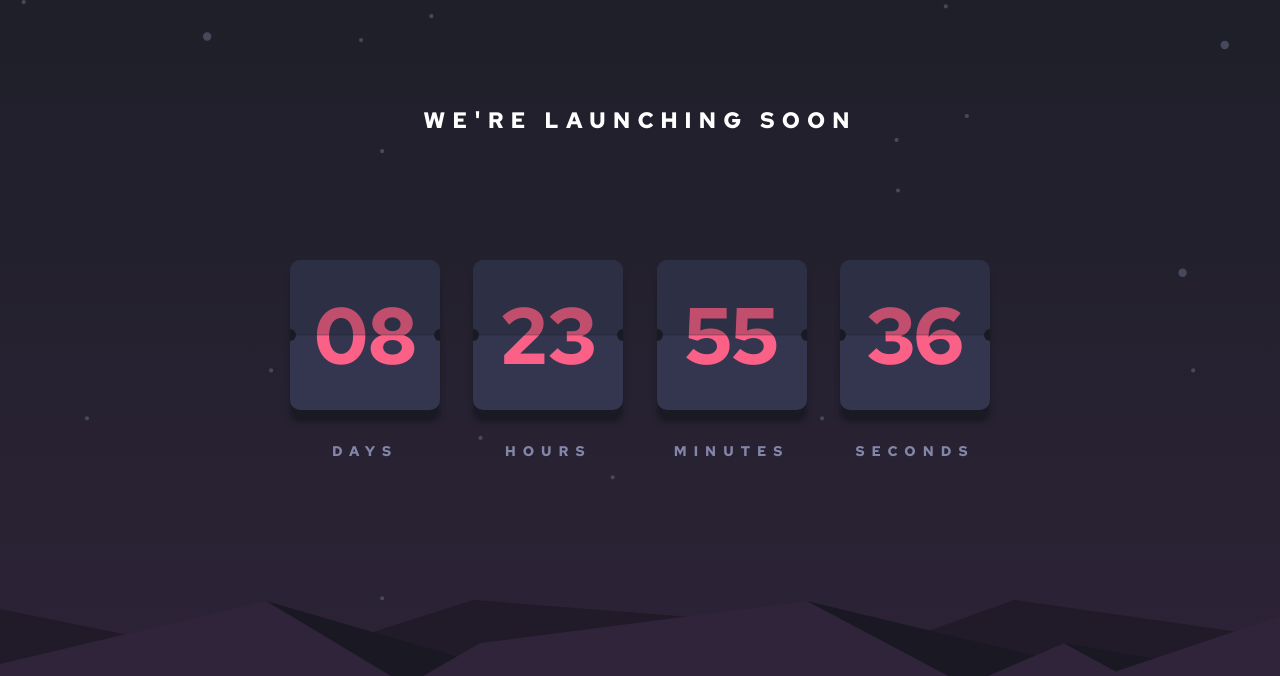
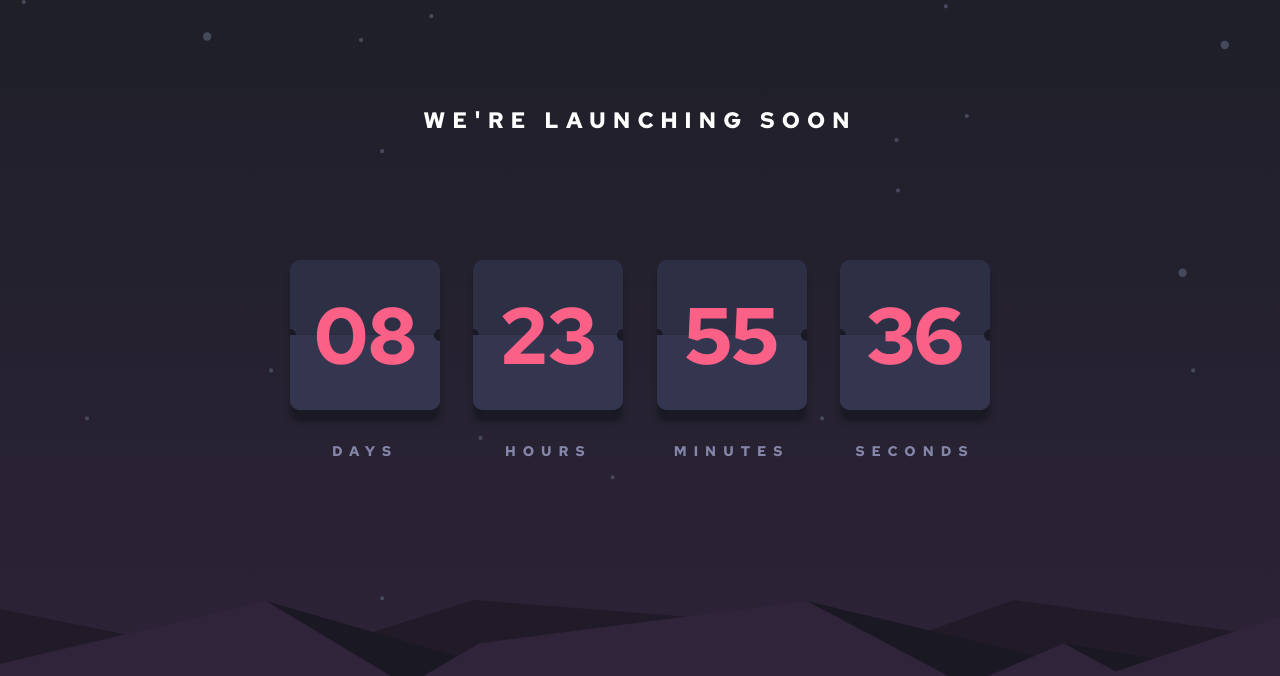
Before and after one commit to nicenicegame/launch-countdown-timer, a plain HTML site: page index.html in a window 1280 px wide. Shown: the top 676 px of the page. Drawn offline with Linux system fonts and the light colour scheme.

Commit message:
Fixed bug

```diff
--- a/app.js
+++ b/app.js
@@ -1,4 +1,5 @@
 const times = document.querySelectorAll('.time')
+const bottomCard = document.querySelectorAll('.bottom')
 
 let currentTime = 777341
 
@@ -10,13 +11,17 @@ function getTime(seconds) {
 
   if (days < 10) {
     days = `0${days}`
-  } else if (hours < 10) {
+  }
+  if (hours < 10) {
     hours = `0${hours}`
-  } else if (minutes < 10) {
+  }
+  if (minutes < 10) {
     minutes = `0${minutes}`
-  } else if (sec < 10) {
+  }
+  if (sec < 10) {
     sec = `0${sec}`
   }
+
   return [days, hours, minutes, sec]
 }
 
@@ -34,5 +39,4 @@ setInterval(() => {
   updateTime()
 }, 1000)
 
-console.log(times)
 getTime(currentTime)
--- a/index.html
+++ b/index.html
@@ -29,7 +29,7 @@
             <div class="top"></div>
             <div class="line"></div>
             <div class="bottom"></div>
-            <span class="time">08</span>
+            <span class="time"></span>
           </div>
           <p>Days</p>
         </div>
@@ -38,7 +38,7 @@
             <div class="top"></div>
             <div class="line"></div>
             <div class="bottom"></div>
-            <span class="time">23</span>
+            <span class="time"></span>
           </div>
           <p>Hours</p>
         </div>
@@ -47,7 +47,7 @@
             <div class="top"></div>
             <div class="line"></div>
             <div class="bottom"></div>
-            <span class="time">55</span>
+            <span class="time"></span>
           </div>
           <p>Minutes</p>
         </div>
@@ -56,7 +56,7 @@
             <div class="top"></div>
             <div class="line"></div>
             <div class="bottom"></div>
-            <span class="time">41</span>
+            <span class="time"></span>
           </div>
           <p>Seconds</p>
         </div>
--- a/scss/style.scss
+++ b/scss/style.scss
@@ -142,12 +142,13 @@ header h1 {
 .bottom {
   bottom: 0;
   left: 0;
-  background: rgba(52, 54, 80, 0);
+  background: rgb(52, 54, 80);
 }
 
 .time {
   font-size: 5rem;
   color: hsl(345, 95%, 68%);
+  z-index: 1;
 }
 
 footer {
```
Also changed, not shown: scss/style.css, 1 other file.
